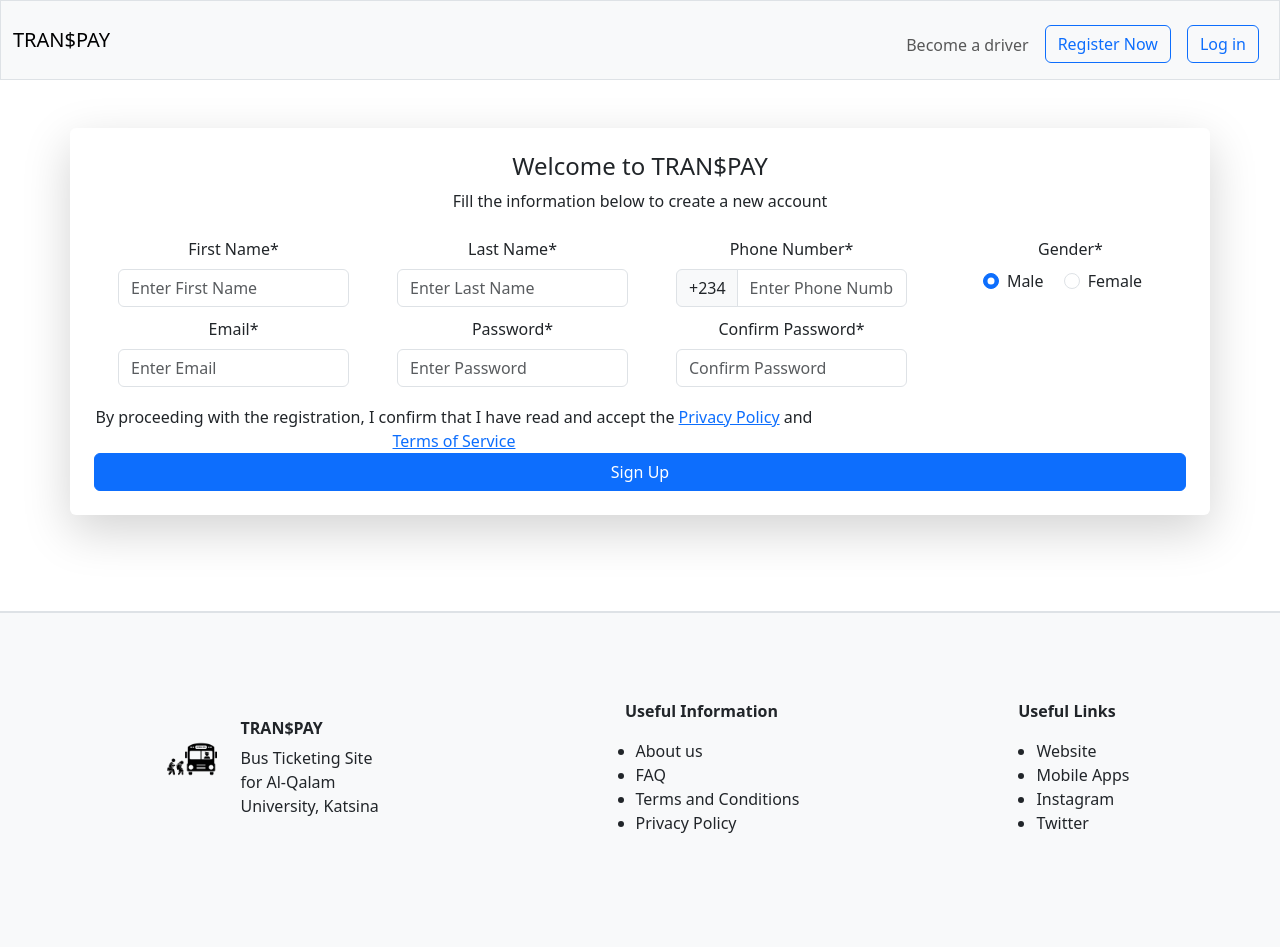
After one commit to Gentlemanintech/transpay, a Flask app: template templates/register.html in a window 1280 px wide. The commit adds this page. Run offline with Flask 3, Linux system fonts and the light colour scheme; the template is opened without the code that fills it, so the values that code supplies are empty.

Commit message:
Added register and login page

```diff
--- a/app.py
+++ b/app.py
@@ -7,7 +7,7 @@ app = Flask(__name__)
 def index():
     heading = "Did he get the"
     para = "This is my Webpage"
-    return render_template("index.html", heading=heading, para=para)
+    return render_template("login.html", heading=heading, para=para)
 
 
 
--- a/static/styles.css
+++ b/static/styles.css
@@ -1,7 +1,3 @@
 .no-margin {
     margin-top: -10px;
 }
-
-.center-it {
-    padding: 10px auto;
-}
--- a/templates/layout.html
+++ b/templates/layout.html
@@ -42,6 +42,7 @@
                         </ul>
                     {% else %}
                         <ul class="navbar-nav ms-auto mt-2">
+                            <li class="nav-item mt-2"><a class="nav-link" href="/driver">Become a driver</a></li>
                             <li class="nav-item"><a class="nav-link" href="/register"><button class="btn btn-outline-primary">Register Now</button></a></li>
                             <li class="nav-item"><a class="nav-link" href="/login"><button class="btn btn-outline-primary">Log in</button></a></li>
                         </ul>
@@ -64,7 +65,7 @@
 
         <footer>
             <!--The container of the whole footer-->
-            <div class="d-flex flex-row bd-highlight justify-content-around border border-primary align-items-center p-5 flex-wrap">
+            <div class="d-flex flex-row bd-highlight justify-content-around border-top border-2 align-items-center p-5 flex-wrap bg-light">
                 <!--The div i.e container for the left hand of the footer-->
                 <div class="d-flex p-5 bd-highlight">
                     <div class="p-3 bd-highlight">
--- /dev/null
+++ b/templates/register.html
@@ -0,0 +1,87 @@
+{% extends "layout.html" %}
+
+
+{% block main %}
+
+    <div class="container p-4 shadow-lg p-3 mb-5 bg-body rounded">
+        <h4>Welcome to TRAN$PAY</h4>
+        <p>Fill the information below to create a new account</p>
+        <form>
+            <div class="row">
+            <div class="col-xl-3 col-lg-3 col-md-6 col-sm-6 col-12">
+            <div class="form-check mt-2">
+                <label for="firstName" class="form-label">First Name*</label>
+                <input placeholder="Enter First Name" id="firstName" type="text" class="form-control" name="firstName">
+            </div>
+        </div>
+        <div class="col-xl-3 col-lg-3 col-md-6 col-sm-6 col-12">
+            <div class="form-check mt-2">
+                <label for="lastName" class="form-label">Last Name*</label>
+                <input placeholder="Enter Last Name" id="lastName" type="text" class="form-control" name="lastName">
+            </div>
+        </div>
+        <div class="col-xl-3 col-lg-3 col-md-6 col-sm-6 col-12">
+            <div class="form-check mt-2">
+                <label for="phoneNumber" class="form-label">Phone Number*</label>
+                <div class="input-group">
+                    <span class="input-group-text" id="basic-addon1">+234</span>
+                    <label for="phoneNumber" class="form-label"></label>
+                    <input placeholder="Enter Phone Number" id="phoneNumber" type="text" class="form-control" name="phoneNumber">
+                </div>
+            </div>
+        </div>
+        <div class="col-xl-3 col-lg-3 col-md-6 col-sm-6 col-12">
+            <div class="form-check mt-2">
+                <label for="dateOfBirth" class="form-label">Gender*</label>
+                    <div class="gender_wrp">
+                        <div class="form-check form-check-inline">
+                            <input name="gender" type="radio" id="Male" class="form-check-input" value="Male" checked="">
+                            <label title="" for="Male" class="form-check-label">Male</label>
+                        </div>
+                        <div class="form-check form-check-inline">
+                            <input name="gender" type="radio" id="Female" class="form-check-input" value="Female">
+                            <label title="" for="Female" class="form-check-label">Female</label>
+                        </div>
+                    </div>
+                </div>
+            </div>
+        </div>
+<div class="row">
+    <div class="col-xl-3 col-lg-3 col-md-6 col-sm-6 col-12">
+        <div class="form-check mt-2">
+            <label for="email" class="form-label">Email*</label>
+            <input placeholder="Enter Email" type="email" id="email" class="form-control" name="email">
+            </div>
+        </div>
+        <div class="col-xl-3 col-lg-3 col-md-6 col-sm-6 col-12">
+            <div class="form-check mt-2">
+                <label for="password" class="form-label">Password*</label>
+                <input placeholder="Enter Password" type="password" id="password" class="form-control" name="password">
+            </div>
+        </div>
+        <div class="col-xl-3 col-lg-3 col-md-6 col-sm-6 col-12">
+            <div class="form-check mt-2">
+                <label for="confirmPassword" class="form-label">Confirm Password*</label>
+                <input placeholder="Confirm Password" type="password" id="confirmPassword" class="form-control" name="confirmPassword">
+            </div>
+        </div>
+        <div class="col-xl-8 col-lg-8 col-md-12 col-sm-12 col-12">
+            <div class="checkboxs_flex mt-3">
+                <div class="label_text_check">
+                    <div class="checkboxtext-wrp">
+                        <span>By proceeding with the registration, I confirm that I have read and accept the <a href="/" target="_blank"> Privacy Policy</a> and <a href="/" target="_blank">Terms of Service </a></span>
+                    </div>
+                </div>
+            </div>
+        </div>
+    </div>
+    <div class="row">
+        <div class="col">
+            <button class="btn btn-primary text-white w-100 py-$10 sign_btn" type="submit">Sign Up</button>
+        </div>
+    </div>
+</form>
+</div>
+
+
+{% endblock %}
```
Also changed, not shown: templates/index.html (+18 -0 lines), templates/login.html (added, +24 -0 lines).
